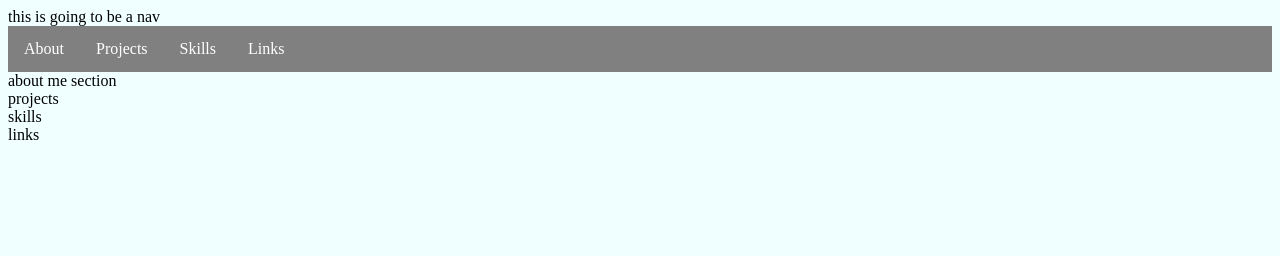
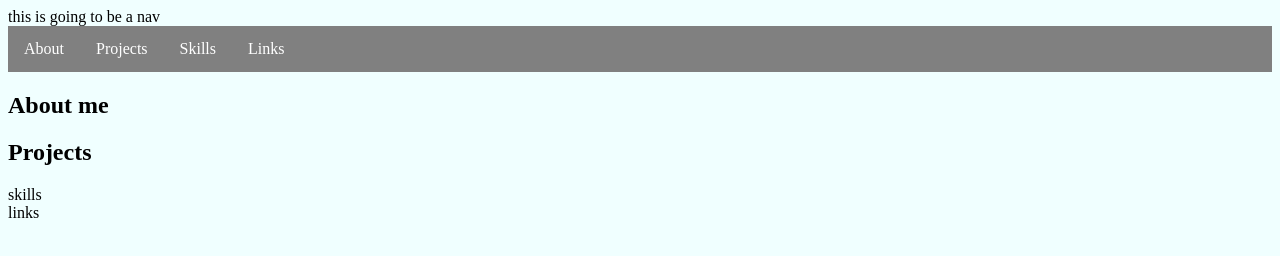
Before and after one commit to superjjang1/newport, a plain HTML site: page index.html in a window 1280 px wide. Drawn offline with Linux system fonts and the light colour scheme; a web font is replaced by a local one.

Commit message:
skeletoning

```diff
--- a/index.html
+++ b/index.html
@@ -24,14 +24,22 @@
                 </ul>
             </nav>
         </header>
-        <section>
-            <div class="about">
-                about me section
+        <section id="Home" class="text">
+            <div class ="container">
+                <div class="row">
+                    <h2 class="heading">
+                        About me
+                    </h2>
+                </div>
             </div>
         </section>
-        <section>
-            <div class="projects">
-                projects
+        <section id="Projects">
+            <div class="container">
+                <div class="row">
+                    <h2 class="heading">
+                        Projects
+                    </h2>
+                </div>
             </div>
         </section>
         <section>
```
